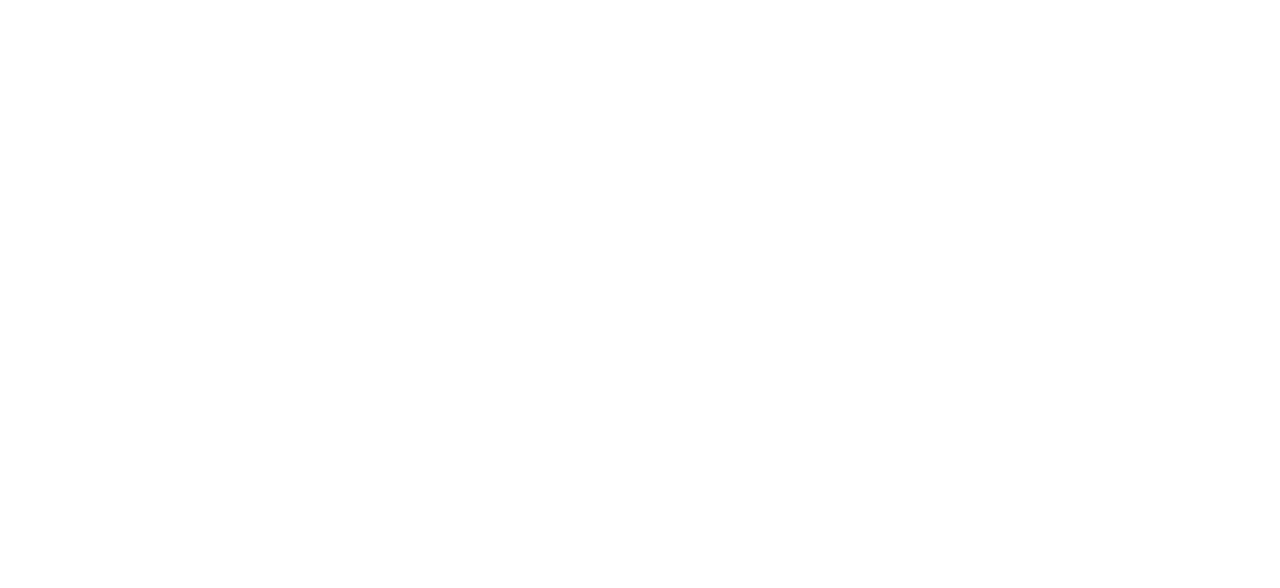
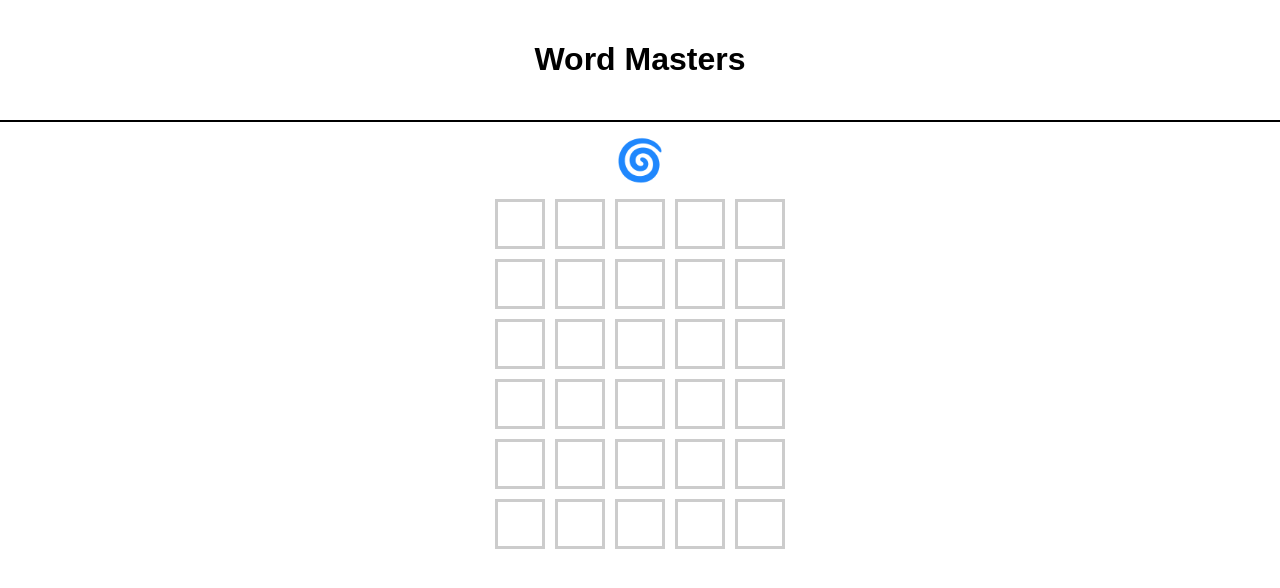
Before and after one commit to austindloar/fem-word-masters, a plain HTML site: page index.html in a window 1280 px wide. Drawn offline with Linux system fonts and the light colour scheme.

Commit message:
Structure and style page

```diff
--- a/index.html
+++ b/index.html
@@ -4,6 +4,58 @@
     <meta charset="UTF-8" />
     <meta name="viewport" content="width=device-width, initial-scale=1.0" />
     <title>Word Masters</title>
+    <link rel="stylesheet" href="style.css" />
   </head>
-  <body></body>
+  <body>
+    <header>
+      <h1>Word Masters</h1>
+    </header>
+    <section class="loading">
+      <h2>🌀</h2>
+    </section>
+    <main class="inputs">
+      <div class="guess">
+        <div class="letter"></div>
+        <div class="letter"></div>
+        <div class="letter"></div>
+        <div class="letter"></div>
+        <div class="letter"></div>
+      </div>
+      <div class="guess">
+        <div class="letter"></div>
+        <div class="letter"></div>
+        <div class="letter"></div>
+        <div class="letter"></div>
+        <div class="letter"></div>
+      </div>
+      <div class="guess">
+        <div class="letter"></div>
+        <div class="letter"></div>
+        <div class="letter"></div>
+        <div class="letter"></div>
+        <div class="letter"></div>
+      </div>
+      <div class="guess">
+        <div class="letter"></div>
+        <div class="letter"></div>
+        <div class="letter"></div>
+        <div class="letter"></div>
+        <div class="letter"></div>
+      </div>
+      <div class="guess">
+        <div class="letter"></div>
+        <div class="letter"></div>
+        <div class="letter"></div>
+        <div class="letter"></div>
+        <div class="letter"></div>
+      </div>
+      <div class="guess">
+        <div class="letter"></div>
+        <div class="letter"></div>
+        <div class="letter"></div>
+        <div class="letter"></div>
+        <div class="letter"></div>
+      </div>
+    </main>
+  </body>
 </html>
--- a/style.css
+++ b/style.css
@@ -0,0 +1,49 @@
+* {
+  box-sizing: border-box;
+}
+
+body {
+  margin: 0;
+  padding: 0;
+  font-family: sans-serif;
+  display: flex;
+  flex-direction: column;
+  align-items: center;
+}
+
+header {
+  text-align: center;
+  border-bottom: 2px solid #000;
+  padding: 20px 0;
+  width: 100%;
+}
+
+.loading h2 {
+  font-size: 40px;
+  margin: 15px 0;
+  padding: 0;
+  animation: spin 0.5s infinite linear;
+}
+
+.inputs {
+  display: flex;
+  gap: 10px;
+  flex-direction: column;
+}
+
+.guess {
+  display: flex;
+  gap: 10px;
+}
+
+.letter {
+  width: 50px;
+  height: 50px;
+  border: 3px solid #ccc;
+}
+
+@keyframes spin {
+  to {
+    transform: rotate(360deg);
+  }
+}
```
